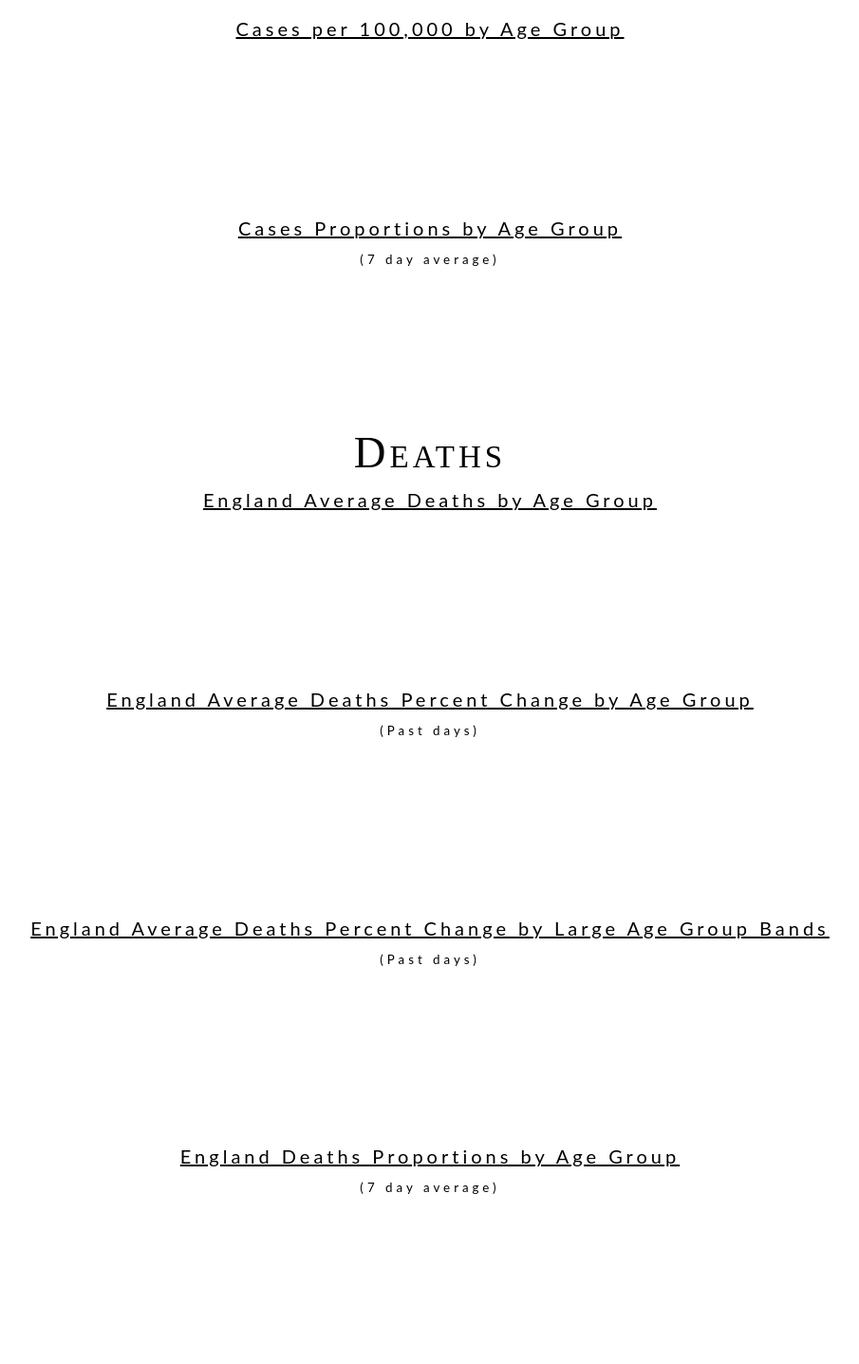
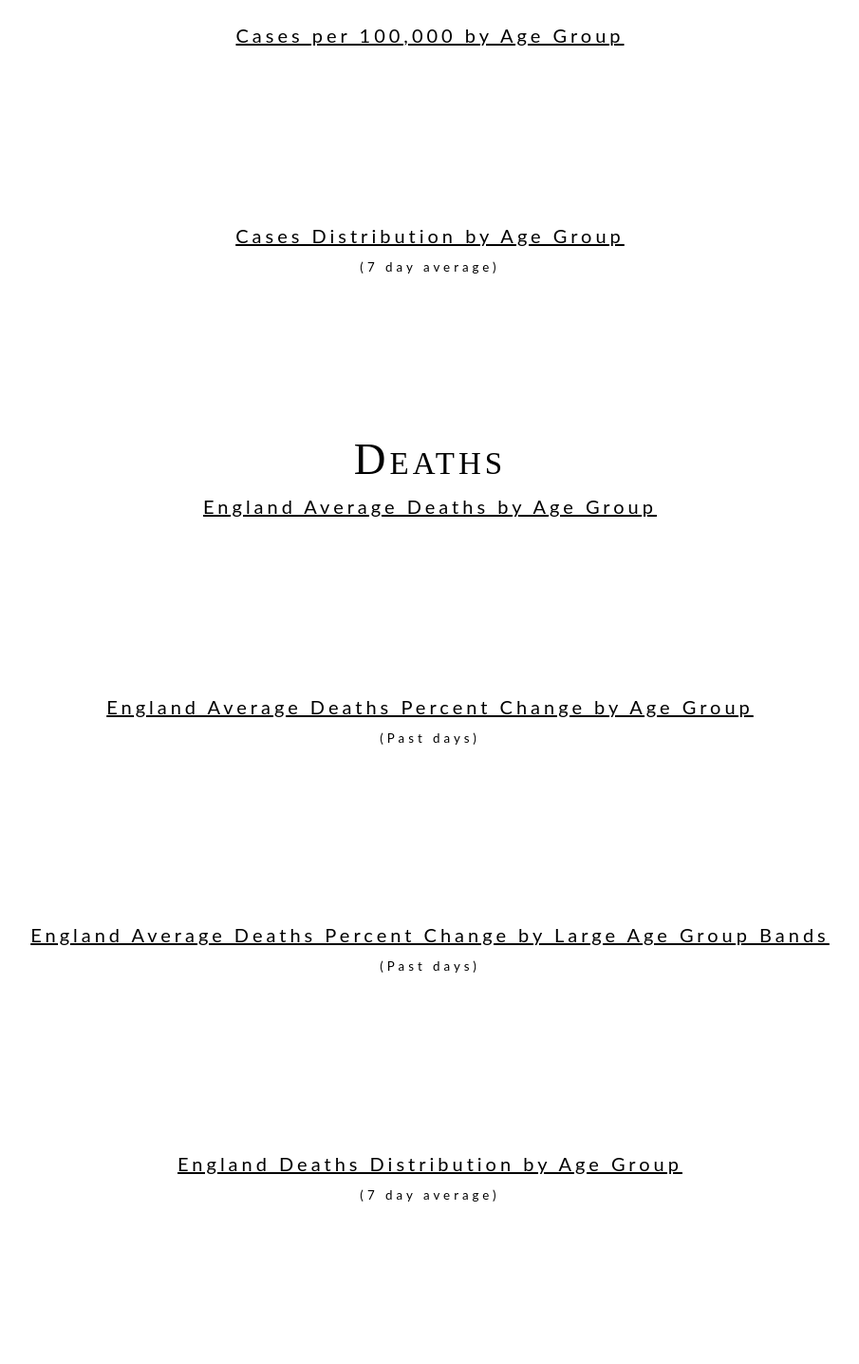
Before and after one commit to WillLake10/covid-dashboard, a plain HTML site: page index.html in a window 1280 px wide. Shown: the part 1387-2823 px from the top of the page at 95% size, without its empty margins (187-1092 px from the left). Drawn offline with nearby package versions, Linux system fonts and the light colour scheme; no server answers; a web font is replaced by a local one.

Commit message:
Edit styling

```diff
--- a/index.html
+++ b/index.html
@@ -93,7 +93,9 @@
 </div>
 
 
-<div class="container pt-3 pb-3">
+<!--<div class="container pt-3 pb-3">-->
+<div style="padding-right: 5%; padding-left: 5%">
+  <br>
   <section id="Vaccines">
     <div class="row">
       <div class="col-md-3"></div>
@@ -231,7 +233,7 @@
 
     <div class="chart-title">
       <script>document.write(getCookie("areaName"))</script>
-      Cases Proportions by Age Group
+      Cases Distribution by Age Group
     </div>
     <div class="chart-subtitle">(7 day average)</div>
     <div class="row">
@@ -269,7 +271,7 @@
         <canvas id="ageDeathsChangeChartAge"></canvas>
       </div>
     </div>
-    <div class="chart-title">England Deaths Proportions by Age Group</div>
+    <div class="chart-title">England Deaths Distribution by Age Group</div>
     <div class="chart-subtitle">(7 day average)</div>
     <div class="row">
       <div class="col-md-12">
```
Also changed, not shown: changeList.html (+1 -0 lines).
